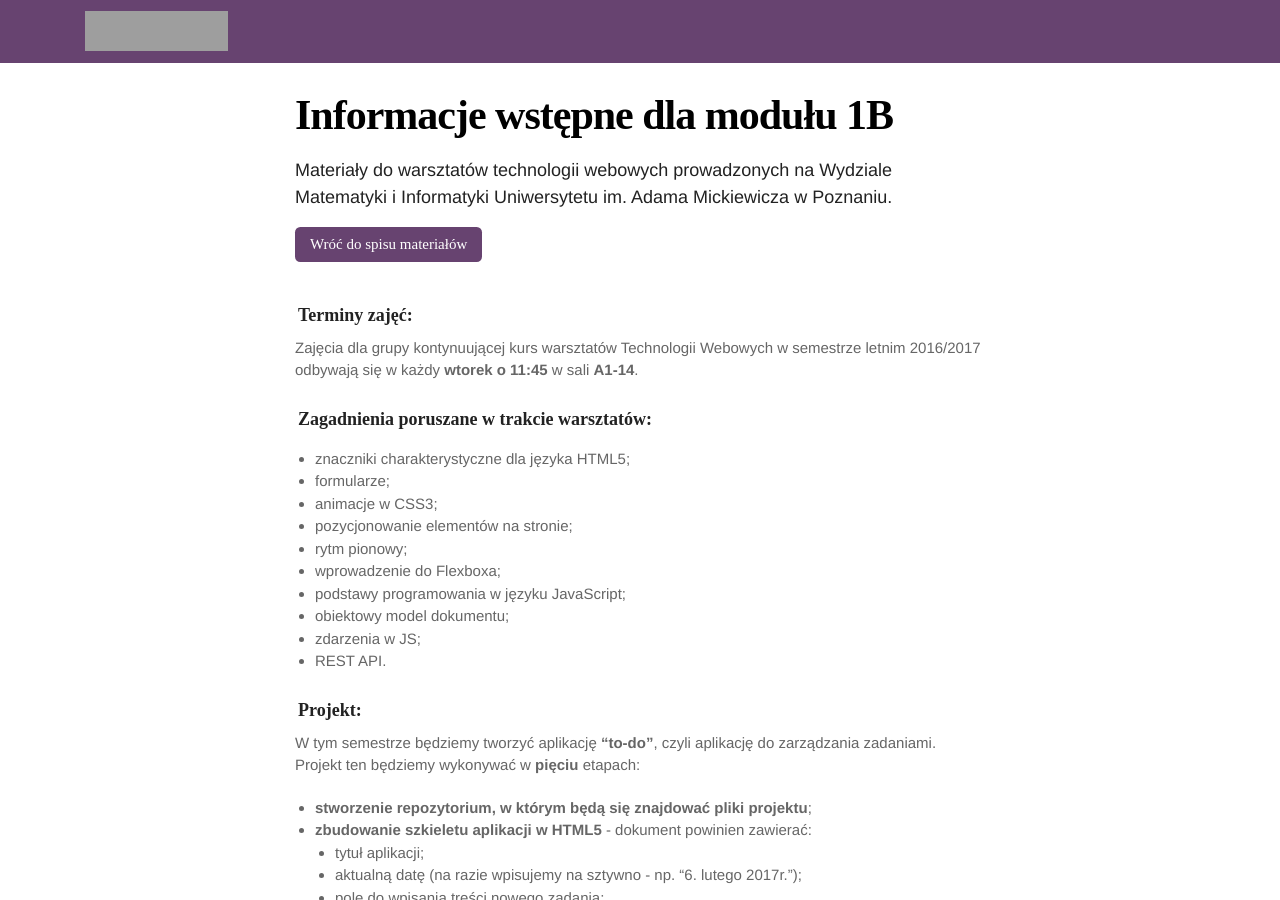
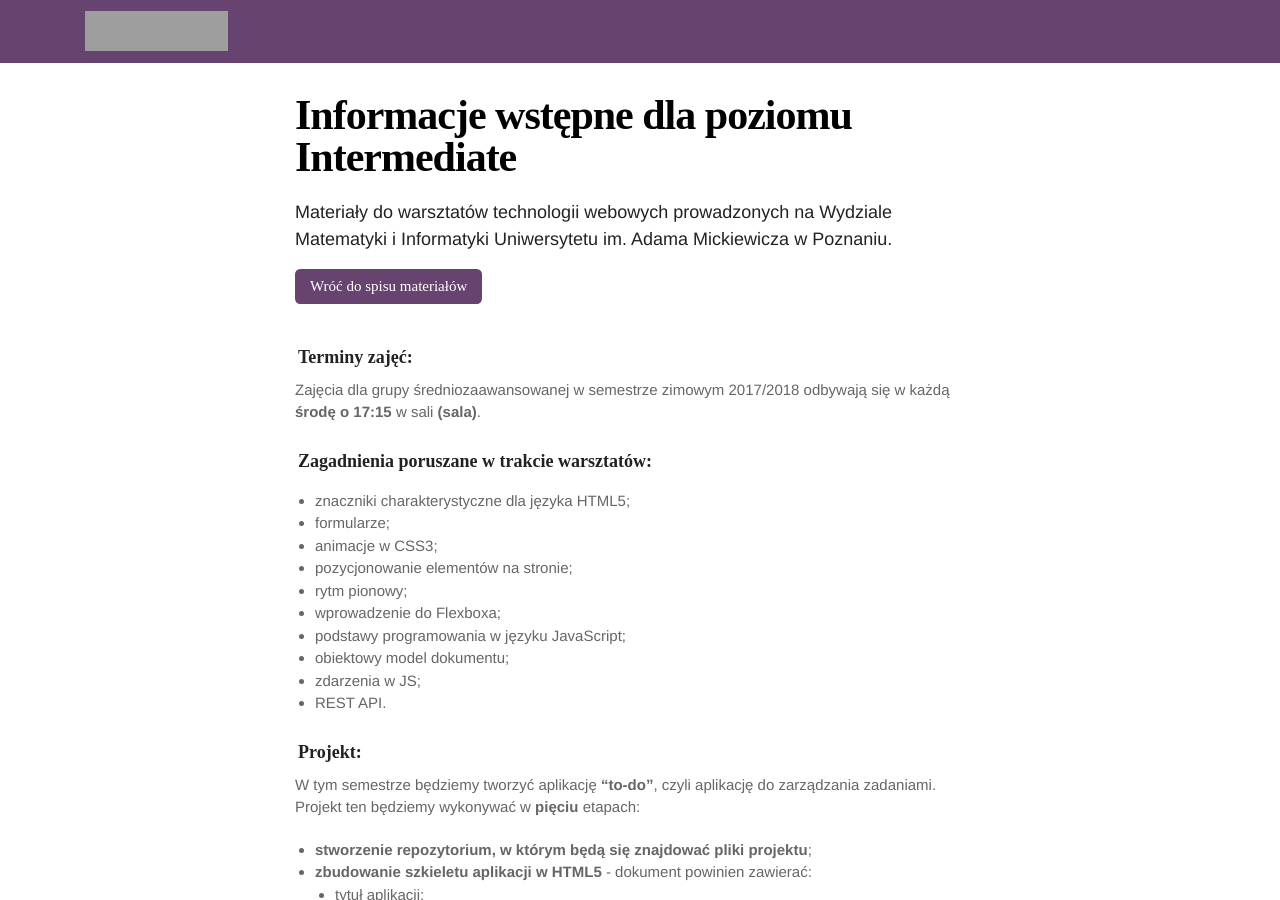
Before and after one commit to marcin-szczepanski/TWE, a Jekyll site: the page built from zajecia/1B/informacje.md, in a window 1280 px wide and 900 px high. Built offline with Jekyll 4.4.1, drawn with Linux system fonts in a browser that asks for light colours; some web fonts are replaced; grey boxes are pictures that could not be loaded.

Commit message:
Update informacje.md

```diff
--- a/zajecia/1B/informacje.md
+++ b/zajecia/1B/informacje.md
@@ -2,14 +2,14 @@
 layout: default
 ---
 <div class="inner">
-	<h1 id="main1">Informacje wstępne dla modułu 1B</h1>
+	<h1 id="main1">Informacje wstępne dla poziomu Intermediate</h1>
     <div id="main2" class="h2">Materiały do&nbsp;warsztatów technologii webowych prowadzonych na Wydziale Matematyki i&nbsp;Informatyki Uniwersytetu im. Adama Mickiewicza w Poznaniu.</div>
 	<a href="../../index.html" class="button-v button-module">Wróć do&nbsp;spisu materiałów</a>
 	<div style="clear: both;"></div>
 </div>
 
 ### Terminy zajęć:
-Zajęcia dla grupy kontynuującej kurs warsztatów Technologii Webowych w semestrze letnim 2016/2017 odbywają się w każdy **wtorek o 11:45** w sali **A1-14**.
+Zajęcia dla grupy średniozaawansowanej w semestrze zimowym 2017/2018 odbywają się w każdą **środę o 17:15** w sali **(sala)**.
 
 ### Zagadnienia poruszane w trakcie warsztatów:
 
```
